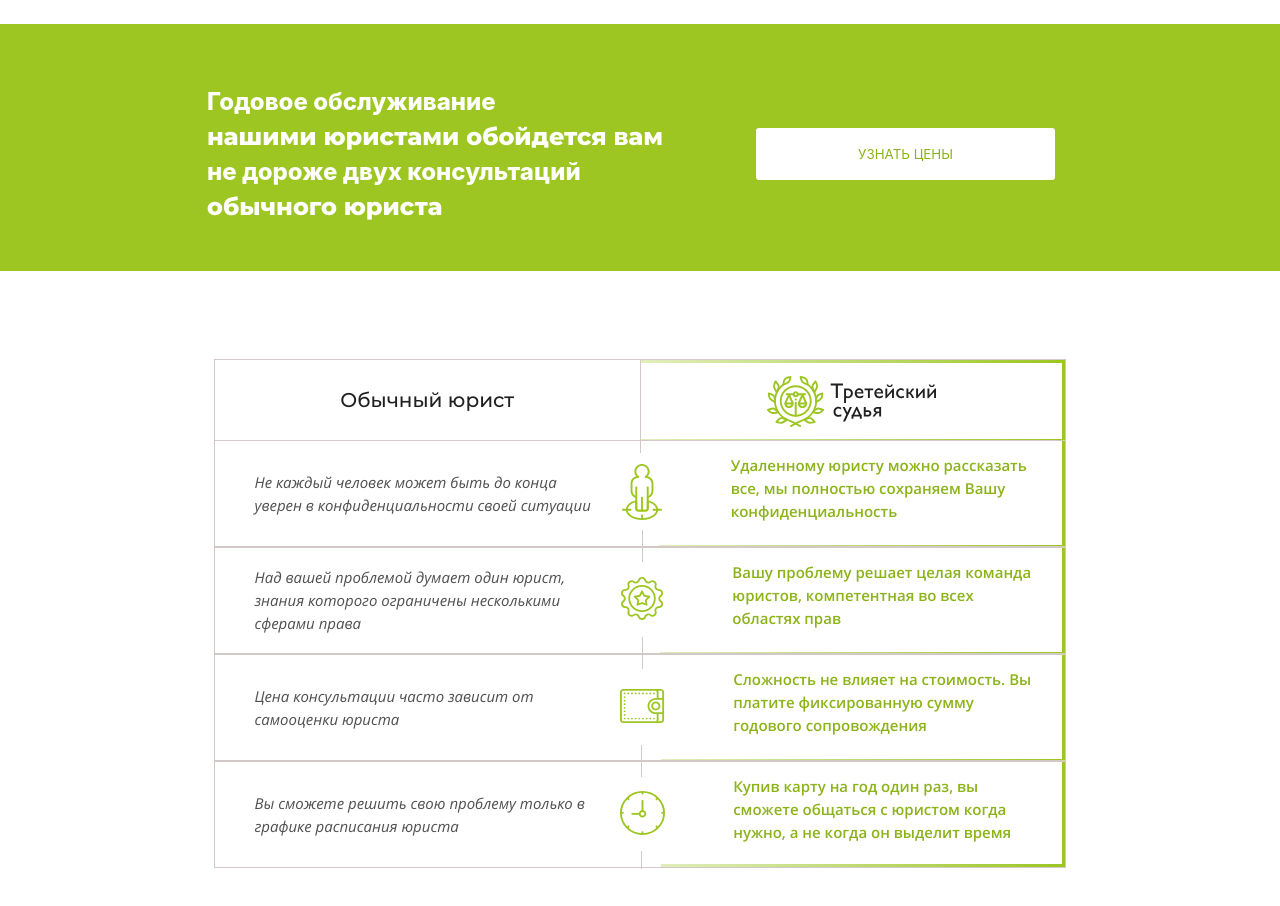
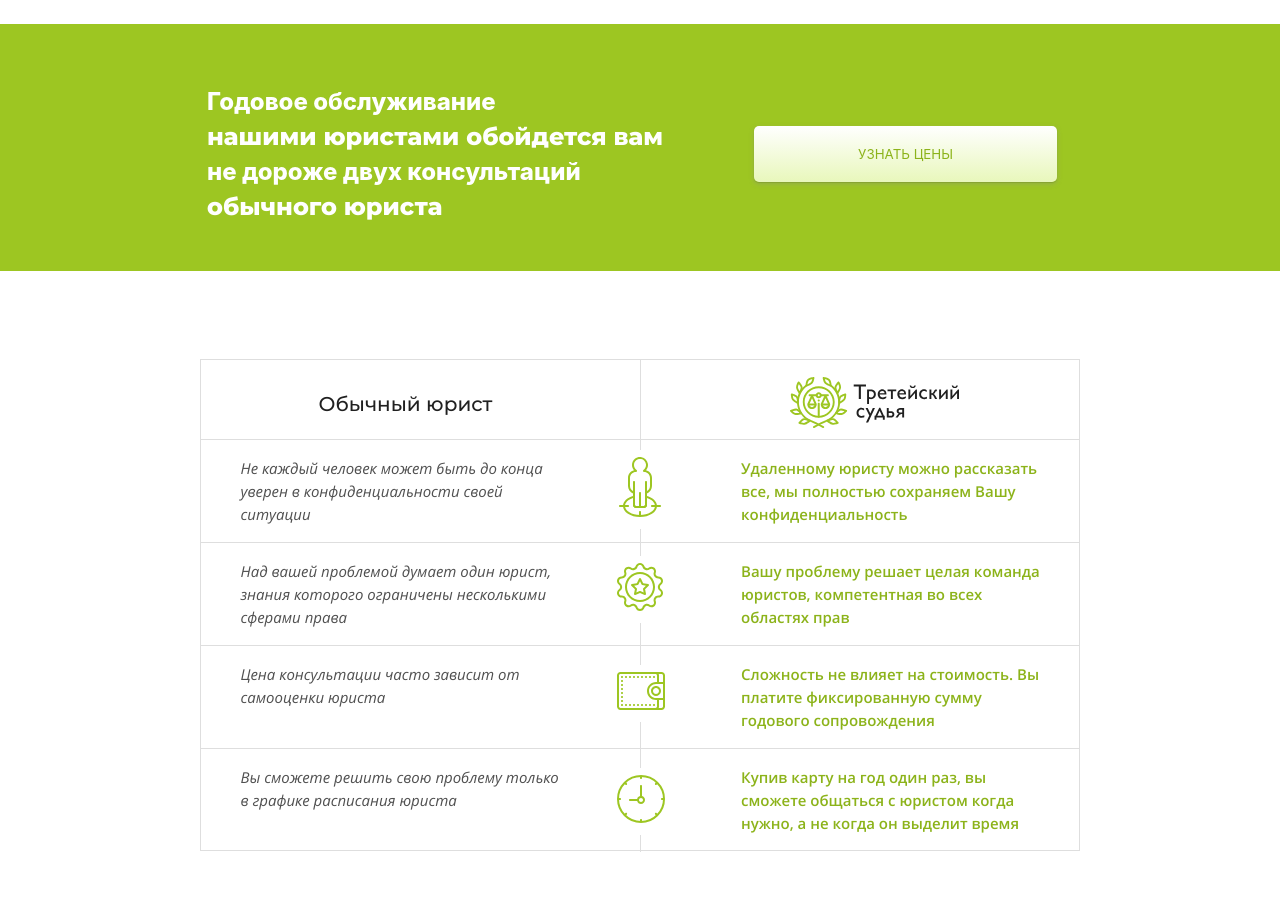
Before and after one commit to RykAlex/Arbitration_Judge, a website: page src/index.html in a window 1280 px wide. Shown: the part 1340-2246 px from the top of the page. Drawn offline with nearby package versions, Linux system fonts and the light colour scheme; files that its build step writes are made by us from their sources; files whose address does not match are found by name.

Commit message:
Page 1 V6 grid

```diff
--- a/src/assets/style/_buttons.scss
+++ b/src/assets/style/_buttons.scss
@@ -40,14 +40,17 @@
   }
 }
 .btn-price {
+  background: linear-gradient(180deg, #ffffff 0%, #e8f7bb 100%);
+  box-shadow: 0px 2px 5px rgba(140, 140, 140, 0.4),
+    0px 1px 1px rgba(114, 153, 0, 0.6);
+  border-radius: 5px;
   color: $green-light;
-  background: $white;
   text-align: center;
   vertical-align: middle;
   padding: 10px 24px;
-  border: 2px solid $green;
+  border: none;
   text-transform: uppercase;
-  border-radius: 4px;
+
   transition: all 0.5s linear;
 
   &:hover {
--- a/src/assets/style/_comparison.scss
+++ b/src/assets/style/_comparison.scss
@@ -1,212 +1,119 @@
 .comparison {
   margin-bottom: 66px;
 }
-.container .comparison-wrapper {
-  max-width: 852px;
-  width: 100%;
-  margin: auto;
-  border-top: 1px solid #d3c8c8;
-  border-left: 1px solid #d3c8c8;
-  border-right: 1px solid #d3c8c8;
+.wrapper-grid {
+  min-height: 100%;
+  display: grid;
+  grid: minmax(auto, 80px) repeat(4, 103px) / minmax(auto, 410px) 60px minmax(
+      auto,
+      410px
+    );
+  align-content: center;
+  justify-content: center;
 }
-.comparison-title {
-  display: flex;
-  justify-content: center;
-  align-items: center;
-  height: 80px;
+.div1 {
+  border-top: 1px solid #dedede;
+  border-left: 1px solid #dedede;
+  &:nth-child(5n + 3) {
+    border-bottom: 1px solid #dedede;
+  }
 }
-.title1 {
-  width: 426px;
+.div2 {
+  border-top: 1px solid #dedede;
+  position: relative;
+  &::after {
+    content: "";
+    width: 1px;
+    height: 103px;
+    background-color: #dedede;
+    position: absolute;
+    top: 0;
+    left: 30px;
+    z-index: 1;
+  }
+  &:nth-child(5n + 4) {
+    border-bottom: 1px solid #dedede;
+  }
+}
+.div3 {
+  border-top: 1px solid #dedede;
+
+  border-right: 1px solid #dedede;
+  &:nth-child(5n) {
+    border-bottom: 1px solid #dedede;
+  }
+}
+
+.grid-item.title {
+  text-align: center;
   font-family: Montserrat;
   color: #202020;
   font-weight: 500;
   font-size: 20px;
   line-height: 28px;
+  padding-top: 30px;
+}
+.grid-item.logo {
   text-align: center;
-  position: relative;
+  padding-top: 16.5px;
 }
-.benefits-icon {
-  width: 1px;
-  height: 80px;
-  position: relative;
+.grid-item.icon1 {
+  padding-top: 7px;
+  padding-bottom: 7px;
+  background-color: #fff;
+  position: absolute;
+  top: 10px;
+  left: 9px;
+  z-index: 2;
+}
+.grid-item.icon2 {
+  padding-top: 7px;
+  padding-bottom: 7px;
+  background-color: #fff;
+  position: absolute;
+  top: 13px;
+  left: 7px;
+  z-index: 2;
+}
+.grid-item.icon3 {
+  padding-top: 7px;
+  padding-bottom: 7px;
+  background-color: #fff;
+  position: absolute;
+  top: 19px;
+  left: 7px;
+  z-index: 2;
+}
+.grid-item.icon4 {
+  padding-top: 7px;
+  padding-bottom: 7px;
+  background-color: #fff;
+  position: absolute;
+  top: 19px;
+  left: 7px;
+  z-index: 2;
+}
+.grid-item-nobenefits {
+  text-align: left;
+  font-family: Open Sans;
 
-  &::after {
-    content: "";
-    position: absolute;
-    background: #d3c8c8;
-    width: 1px;
-    top: 0;
-    left: 0;
-    height: 93px;
-    z-index: 100;
-  }
-}
-.title2 {
-  width: 426px;
-  border-top: 3px solid transparent;
-  border-right: 3px solid transparent;
-  border-bottom: 1px solid transparent;
-  border-image: linear-gradient(
-    270deg,
-    #9cc622 0%,
-    rgba(156, 198, 34, 0.3) 100%
-  );
-  border-image-slice: 1;
-  height: 100%;
-  text-align: center;
-  padding-top: 13px;
-}
-
-.container .benefits-wrapper {
-  max-width: 852px;
-  width: 100%;
-  margin: auto;
-  border-top: 1px solid #d3c8c8;
-  border-left: 1px solid #d3c8c8;
-  border-right: 1px solid #d3c8c8;
-  border-bottom: 1px solid #d3c8c8;
-}
-.benefits-text {
-  display: flex;
-  justify-content: center;
-  align-items: center;
-  height: 105px;
-}
-.no-benefits {
-  width: 426px;
-  font-family: Montserrat;
-  color: #202020;
-  font-weight: 500;
-  font-size: 20px;
-  line-height: 28px;
-  text-align: left;
-  position: relative;
-  font-family: Open Sans;
   font-weight: normal;
   font-size: 15px;
   line-height: 23px;
+
   color: #505050;
-  padding-left: 39.5px;
-  padding-right: 28px;
+  padding: 17px 50px 15px 39.5px;
 }
-.benefits-icon1 {
-  width: 42px;
-  height: 60px;
-  position: relative;
-  top: 0;
-  left: 3px;
+.grid-item-benefits {
+  font-family: Open Sans;
 
-  &::after {
-    content: "";
-    position: absolute;
-    background: #d3c8c8;
-    width: 1px;
-    top: 66px;
-    left: 20px;
-    height: 32px;
-    z-index: 100;
-  }
-}
-.benefits-icon2 {
-  width: 46px;
-  height: 48px;
-  position: relative;
-  top: 0;
-  left: 4px;
-
-  &::after {
-    content: "";
-    position: absolute;
-    background: #d3c8c8;
-    width: 1px;
-    top: 60px;
-    left: 21px;
-    height: 32px;
-    z-index: 100;
-  }
-}
-.benefits-icon3 {
-  width: 48px;
-  height: 38px;
-  position: relative;
-  top: 0;
-  left: 4px;
-
-  &::after {
-    content: "";
-    position: absolute;
-    background: #d3c8c8;
-    width: 1px;
-    top: 56px;
-    left: 21px;
-    height: 32px;
-    z-index: 100;
-  }
-}
-.benefits-icon4 {
-  width: 48px;
-  height: 48px;
-  position: relative;
-  top: 0;
-  left: 4px;
-
-  &::after {
-    content: "";
-    position: absolute;
-    background: #d3c8c8;
-    width: 1px;
-    top: 60px;
-    left: 21px;
-    height: 18px;
-    z-index: 100;
-  }
-}
-.benefits {
-  width: 426px;
-  //border-top: 3px solid transparent;
-  border-right: 3px solid transparent;
-  border-bottom: 1px solid transparent;
-  border-image: linear-gradient(
-    270deg,
-    #9cc622 0%,
-    rgba(156, 198, 34, 0.3) 100%
-  );
-  border-image-slice: 1;
-  height: 100%;
-  text-align: left;
-  padding-top: 13px;
-  font-family: Open Sans;
   font-weight: 600;
   font-size: 15px;
   line-height: 23px;
-  padding-left: 72px;
-  padding-right: 27.5px;
 
   color: #8cb31a;
+  padding: 17px 25.5px 15px 71px;
 }
-.benefits1 {
-  width: 426px;
-  border-right: 3px solid transparent;
-  border-bottom: 3px solid transparent;
-  border-image: linear-gradient(
-    270deg,
-    #9cc622 0%,
-    rgba(156, 198, 34, 0.3) 100%
-  );
-  border-image-slice: 1;
-  height: 100%;
-  text-align: left;
-  padding-top: 13px;
-  font-family: Open Sans;
-  font-weight: 600;
-  font-size: 15px;
-  line-height: 23px;
-  padding-left: 72px;
-  padding-right: 27.5px;
-
-  color: #8cb31a;
-}
-
 @import "variables-breakpoints";
 @media screen and (max-width: $tablet) {
 }
--- /dev/null
+++ b/src/assets/style/_comparison1.scss
@@ -0,0 +1,215 @@
+.comparison {
+  margin-bottom: 66px;
+}
+.container .comparison-wrapper {
+  max-width: 852px;
+  width: 100%;
+  margin: auto;
+  border-top: 1px solid #d3c8c8;
+  border-left: 1px solid #d3c8c8;
+  border-right: 1px solid #d3c8c8;
+}
+.comparison-title {
+  display: flex;
+  justify-content: center;
+  align-items: center;
+  height: 80px;
+}
+.title1 {
+  width: 426px;
+  font-family: Montserrat;
+  color: #202020;
+  font-weight: 500;
+  font-size: 20px;
+  line-height: 28px;
+  text-align: center;
+  position: relative;
+}
+.benefits-icon {
+  width: 1px;
+  height: 80px;
+  position: relative;
+
+  &::after {
+    content: "";
+    position: absolute;
+    background: #d3c8c8;
+    width: 1px;
+    top: 0;
+    left: 0;
+    height: 93px;
+    z-index: 100;
+  }
+}
+.title2 {
+  width: 426px;
+  border-top: 3px solid transparent;
+  border-right: 3px solid transparent;
+  border-bottom: 1px solid transparent;
+  border-image: linear-gradient(
+    270deg,
+    #9cc622 0%,
+    rgba(156, 198, 34, 0.3) 100%
+  );
+  border-image-slice: 1;
+  height: 100%;
+  text-align: center;
+  padding-top: 13px;
+}
+
+.container .benefits-wrapper {
+  max-width: 852px;
+  width: 100%;
+  margin: auto;
+  border-top: 1px solid #d3c8c8;
+  border-left: 1px solid #d3c8c8;
+  border-right: 1px solid #d3c8c8;
+  border-bottom: 1px solid #d3c8c8;
+}
+.benefits-text {
+  display: flex;
+  justify-content: center;
+  align-items: center;
+  height: 105px;
+}
+.no-benefits {
+  width: 426px;
+  font-family: Montserrat;
+  color: #202020;
+  font-weight: 500;
+  font-size: 20px;
+  line-height: 28px;
+  text-align: left;
+  position: relative;
+  font-family: Open Sans;
+  font-weight: normal;
+  font-size: 15px;
+  line-height: 23px;
+  color: #505050;
+  padding-left: 39.5px;
+  padding-right: 28px;
+}
+.benefits-icon1 {
+  width: 42px;
+  height: 60px;
+  position: relative;
+  top: 0;
+  left: 3px;
+
+  &::after {
+    content: "";
+    position: absolute;
+    background: #d3c8c8;
+    width: 1px;
+    top: 66px;
+    left: 20px;
+    height: 32px;
+    z-index: 100;
+  }
+}
+.benefits-icon2 {
+  width: 46px;
+  height: 48px;
+  position: relative;
+  top: 0;
+  left: 4px;
+
+  &::after {
+    content: "";
+    position: absolute;
+    background: #d3c8c8;
+    width: 1px;
+    top: 60px;
+    left: 21px;
+    height: 32px;
+    z-index: 100;
+  }
+}
+.benefits-icon3 {
+  width: 48px;
+  height: 38px;
+  position: relative;
+  top: 0;
+  left: 4px;
+
+  &::after {
+    content: "";
+    position: absolute;
+    background: #d3c8c8;
+    width: 1px;
+    top: 56px;
+    left: 21px;
+    height: 32px;
+    z-index: 100;
+  }
+}
+.benefits-icon4 {
+  width: 48px;
+  height: 48px;
+  position: relative;
+  top: 0;
+  left: 4px;
+
+  &::after {
+    content: "";
+    position: absolute;
+    background: #d3c8c8;
+    width: 1px;
+    top: 60px;
+    left: 21px;
+    height: 18px;
+    z-index: 100;
+  }
+}
+.benefits {
+  width: 426px;
+  //border-top: 3px solid transparent;
+  border-right: 3px solid transparent;
+  border-bottom: 1px solid transparent;
+  border-image: linear-gradient(
+    270deg,
+    #9cc622 0%,
+    rgba(156, 198, 34, 0.3) 100%
+  );
+  border-image-slice: 1;
+  height: 100%;
+  text-align: left;
+  padding-top: 13px;
+  font-family: Open Sans;
+  font-weight: 600;
+  font-size: 15px;
+  line-height: 23px;
+  padding-left: 72px;
+  padding-right: 27.5px;
+
+  color: #8cb31a;
+}
+.benefits1 {
+  width: 426px;
+  border-right: 3px solid transparent;
+  border-bottom: 3px solid transparent;
+  border-image: linear-gradient(
+    270deg,
+    #9cc622 0%,
+    rgba(156, 198, 34, 0.3) 100%
+  );
+  border-image-slice: 1;
+  height: 100%;
+  text-align: left;
+  padding-top: 13px;
+  font-family: Open Sans;
+  font-weight: 600;
+  font-size: 15px;
+  line-height: 23px;
+  padding-left: 72px;
+  padding-right: 27.5px;
+
+  color: #8cb31a;
+}
+
+@import "variables-breakpoints";
+@media screen and (max-width: $tablet) {
+}
+
+@media screen and (max-width: $mobile) {
+}
--- a/src/index.html
+++ b/src/index.html
@@ -95,73 +95,80 @@
       </section>
       <section class="comparison">
         <h2 class="visually-hidden">Сравнение юристов</h2>
-        <div class="container">
-          <div class="comparison-wrapper">
-            <div class="comparison-title">
-              <div class="title1">Обычный юрист</div>
-              <div class="benefits-icon"></div>
-              <div class="title2">
+        <div class="wrapper-grid">
+          <div class="div1">
+            <div class="grid-item title">Обычный юрист</div>
+          </div>
+          <div class="div2"></div>
+          <div class="div3">
+            <div class="grid-item logo">
               <img src="/src/assets/static/img/logo-footer.svg" alt="" />
             </div>
           </div>
+          <div class="div1">
+            <div class="grid-item-nobenefits">
+              Не каждый человек может быть до конца уверен в конфиденциальности
+              своей ситуации
             </div>
-          <div class="benefits-wrapper">
-            <div class="benefits-text">
-              <div class="no-benefits">
-                Не каждый человек может быть до конца уверен в
-                конфиденциальности своей ситуации
           </div>
-              <div class="benefits-icon1">
+          <div class="div2">
+            <div class="grid-item icon1">
               <img src="/src/assets/static/img/benefits1.svg" alt="" />
             </div>
-              <div class="benefits">
+          </div>
+          <div class="div3">
+            <div class="grid-item-benefits">
               Удаленному юристу можно рассказать все, мы полностью сохраняем
               Вашу конфиденциальность
             </div>
           </div>
+          <div class="div1">
+            <div class="grid-item-nobenefits">
+              Над вашей проблемой думает один юрист, знания которого ограничены
+              несколькими сферами права
             </div>
-          <div class="benefits-wrapper">
-            <div class="benefits-text">
-              <div class="no-benefits">
-                Над вашей проблемой думает один юрист, знания которого
-                ограничены несколькими сферами права
           </div>
-              <div class="benefits-icon2">
+          <div class="div2">
+            <div class="grid-item icon2">
               <img src="/src/assets/static/img/benefits2.svg" alt="" />
             </div>
-              <div class="benefits">
+          </div>
+          <div class="div3">
+            <div class="grid-item-benefits">
               Вашу проблему решает целая команда юристов, компетентная во всех
               областях прав
             </div>
           </div>
-          </div>
-          <div class="benefits-wrapper">
-            <div class="benefits-text">
-              <div class="no-benefits">
+          <div class="div1">
+            <div class="grid-item-nobenefits">
               Цена консультации часто зависит от самооценки юриста
             </div>
-              <div class="benefits-icon3">
+          </div>
+          <div class="div2">
+            <div class="grid-item icon3">
               <img src="/src/assets/static/img/benefits3.svg" alt="" />
             </div>
-              <div class="benefits">
+          </div>
+          <div class="div3">
+            <div class="grid-item-benefits">
               Сложность не влияет на стоимость. Вы платите фиксированную сумму
               годового сопровождения
             </div>
           </div>
+          <div class="div1">
+            <div class="grid-item-nobenefits">
+              Вы сможете решить свою проблему только в графике расписания юриста
             </div>
-          <div class="benefits-wrapper">
-            <div class="benefits-text">
-              <div class="no-benefits">
-                Вы сможете решить свою проблему только в графике расписания
-                юриста
           </div>
-              <div class="benefits-icon4">
+          <div class="div2">
+            <div class="grid-item icon4">
               <img src="/src/assets/static/img/benefits4.svg" alt="" />
             </div>
-              <div class="benefits1">
+          </div>
+          <div class="div3">
+            <div class="grid-item-benefits">
               Купив карту на год один раз, вы сможете общаться с юристом когда
               нужно, а не когда он выделит время
-              </div>
             </div>
           </div>
         </div>
```
Also changed, not shown: build/assets/style/style.css, build/index.html, 4 other files. Lines whose indentation alone changed are shown as unchanged.
